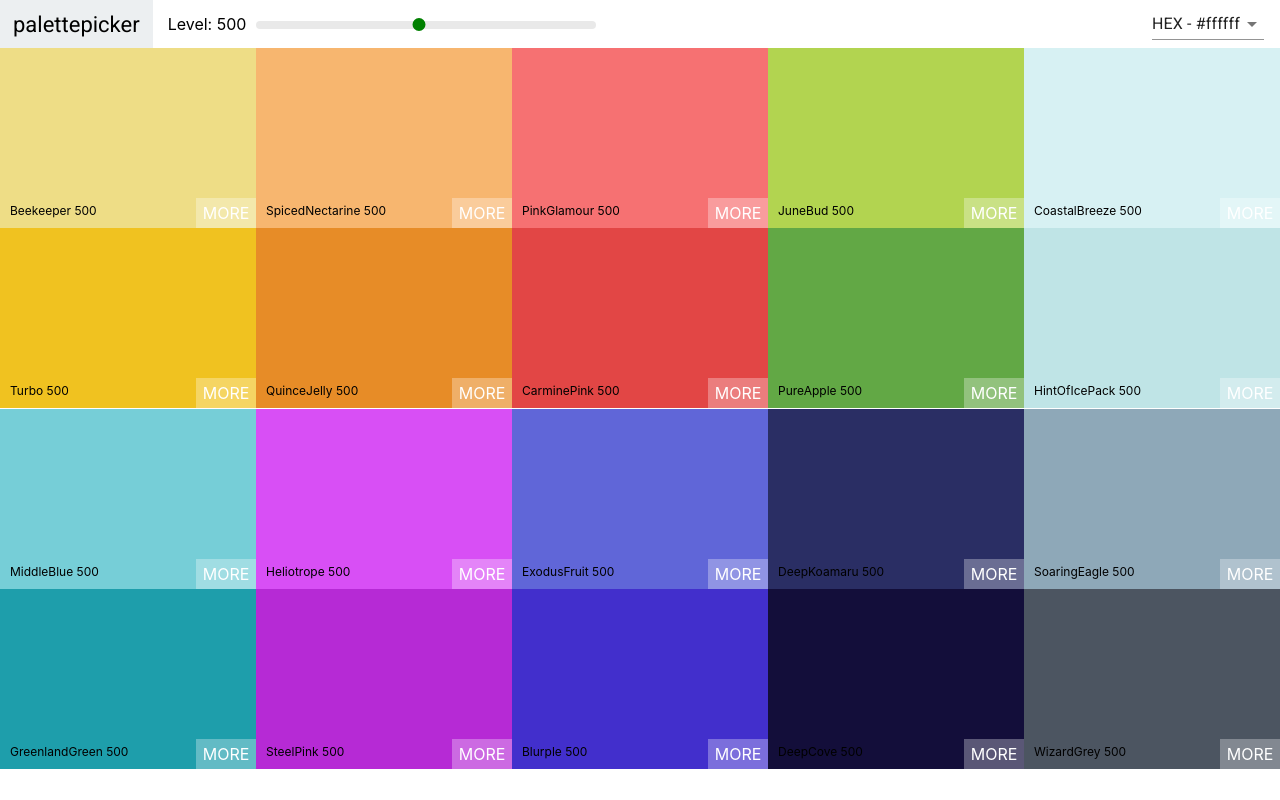
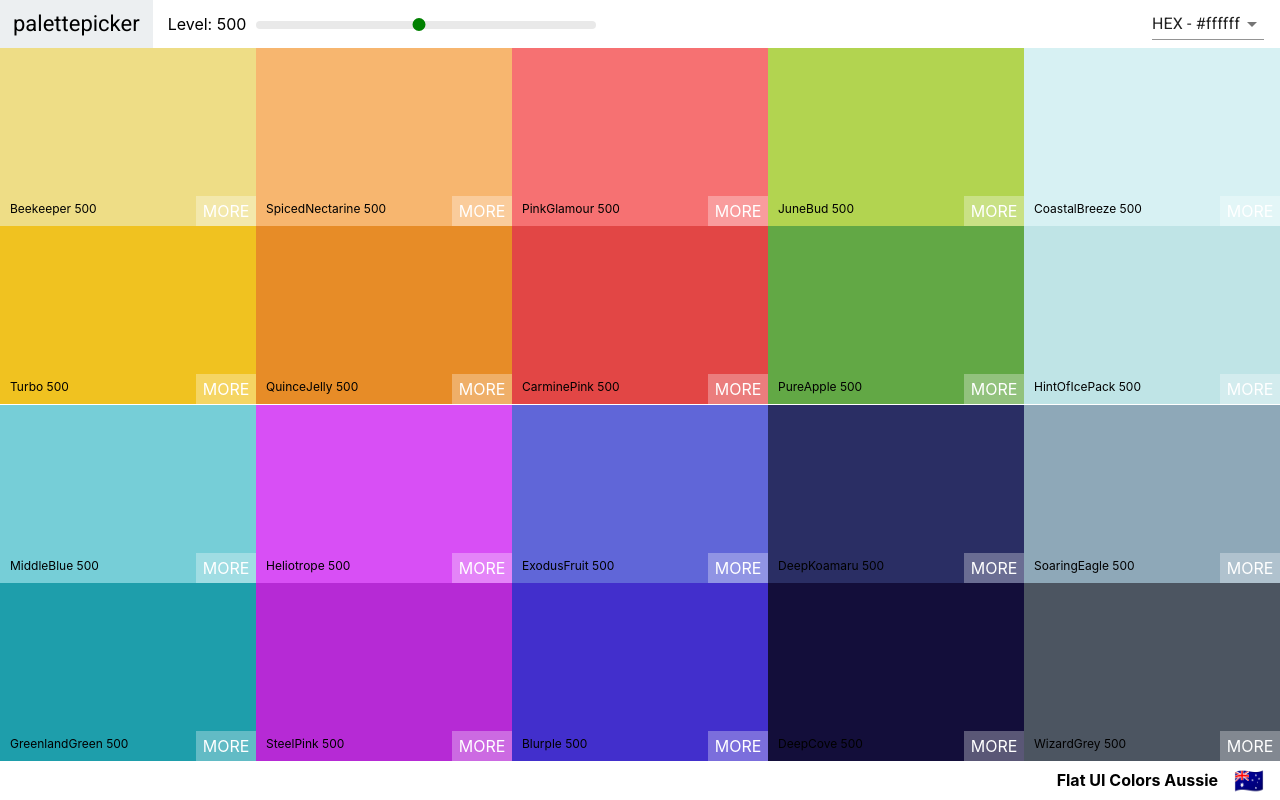
Before and after one commit to anoof/palette-maker, a React (Create React App) app: page /palette/flat-ui-colors-american in a window 1280 px wide. Built offline with nearby package versions, Linux system fonts and the light colour scheme.

Commit message:
added palette footer

```diff
--- a/src/App.js
+++ b/src/App.js
@@ -4,7 +4,6 @@
 import { generatePalette } from "./colorHelpers";
 
 function App() {
-  console.log(generatePalette(seedColors[4]));
   return (
     <div>
       <Palette palette={generatePalette(seedColors[4])} />
--- a/src/Palette.css
+++ b/src/Palette.css
@@ -1,7 +1,22 @@
 .Palette {
 	height: 100vh;
+	display: flex;
+	flex-direction: column;
 }
 
 .Palette-colors {
 	height: 90vh;
 }
+
+.Palette-footer {
+	background-color: white;
+	height: 5vh;
+	display: flex;
+	justify-content: flex-end;
+	align-items: center;
+	font-weight: bold;
+}
+.emoji {
+	font-size: 1.5rem;
+	margin: 0 1rem;
+}
--- a/src/Palette.js
+++ b/src/Palette.js
@@ -17,10 +17,10 @@
 		this.setState({ format: val });
 	}
 	render() {
-		const { colors } = this.props.palette;
+		const { colors, paletteName, emoji } = this.props.palette;
 		const { level, format } = this.state;
 		const colorBoxes = colors[level].map((color) => (
-			<ColorBox background={color[format]} name={color.name} />
+			<ColorBox background={color[format]} name={color.name} key={color.id} />
 		));
 		return (
 			<div className="Palette">
@@ -30,6 +30,10 @@
 					handleChange={this.changeFormat}
 				/>
 				<div className="Palette-colors">{colorBoxes}</div>
+				<footer className="Palette-footer">
+					{paletteName}
+					<span className='emoji'>{emoji}</span>
+				</footer>
 			</div>
 		);
 	}
```
